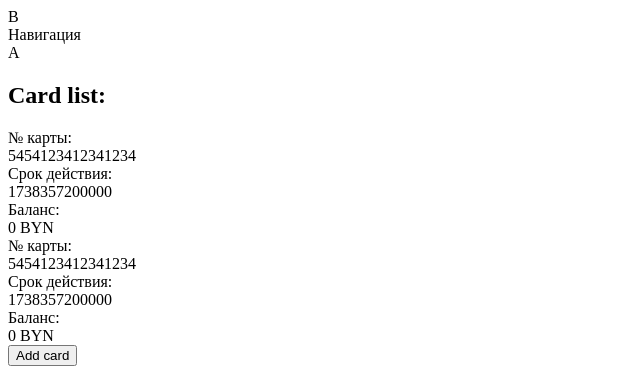
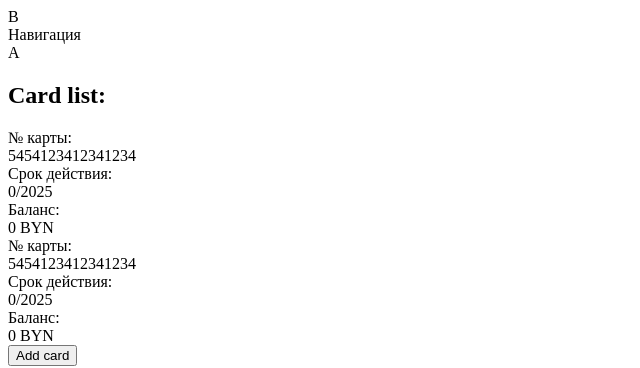
Before and after one commit to pshigotskaya26/online-banking-2023-team, a React (Create React App) app: page / in a window 1280 px wide. Shown: the top 368 px of the page, without its empty margins (0-640 px from the left). Built offline with nearby package versions, Linux system fonts and the light colour scheme.

Commit message:
feat: create function getStringTerm for displaying card term

```diff
--- a/src/components/cardItem/index.tsx
+++ b/src/components/cardItem/index.tsx
@@ -1,6 +1,7 @@
 import React from 'react';
 import './index.css';
 import ICard from '../../types/interfaces/ICard';
+import { getStringTerm } from "../../utils/getStringTerm";
 
 interface CardItemProps {
     card: ICard;
@@ -15,7 +16,7 @@ const CardItem: React.FC<CardItemProps> = (props) => {
 			</div>
 			<div className='card-term'>
 				<div className='card-term__text'>Срок действия:</div>
-				<div className='card-term__value'>{props.card.expired}</div>
+				<div className='card-term__value'>{getStringTerm(props.card.expired)}</div>
 			</div>
 			<div className='card-balance'>
 				<div className='card-balance__text'>Баланс:</div>
--- /dev/null
+++ b/src/utils/getStringTerm.ts
@@ -0,0 +1,4 @@
+export const getStringTerm = (time: number) => {
+	const date = new Date(time);
+	return `${date.getMonth()}/${date.getFullYear()}`;
+};
```
